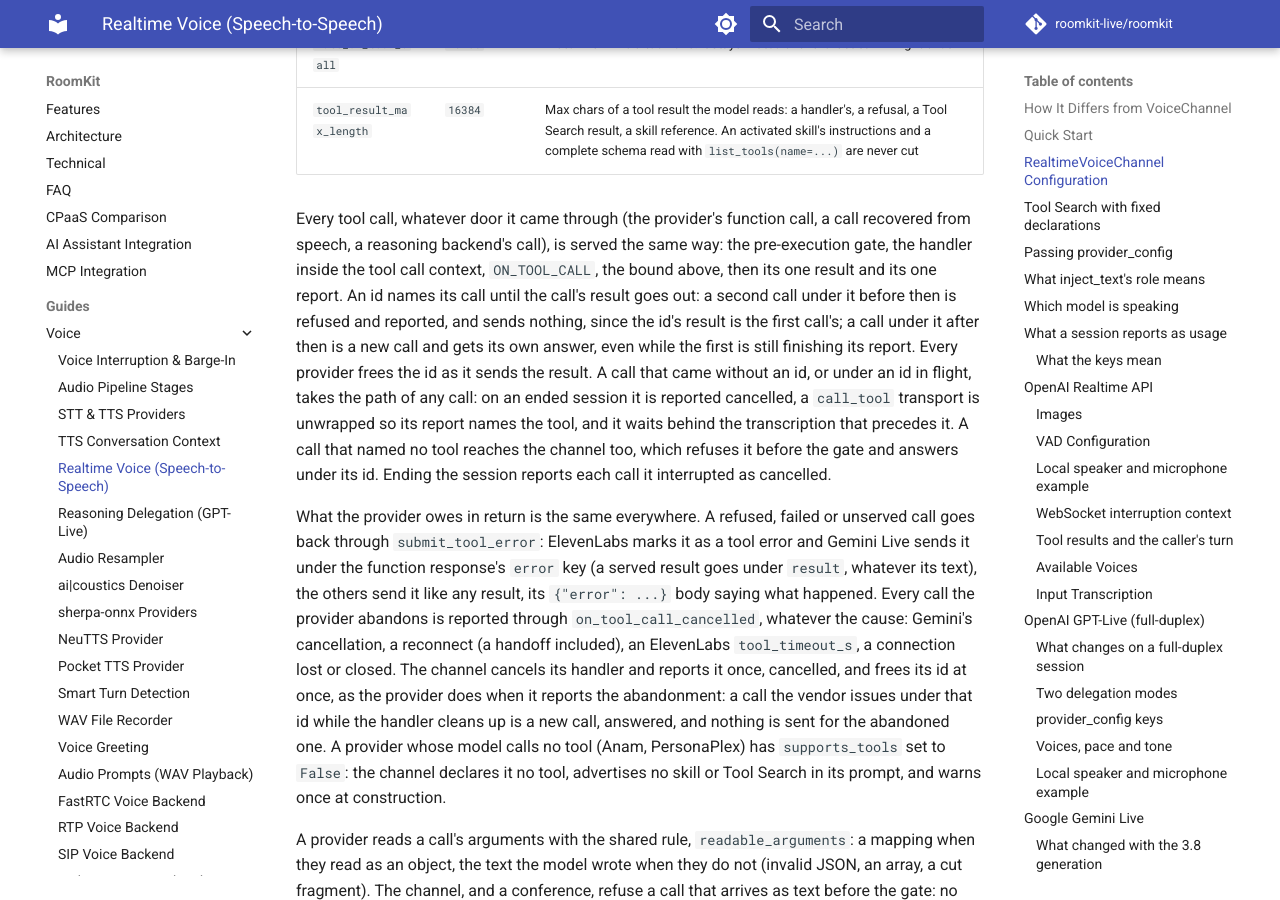
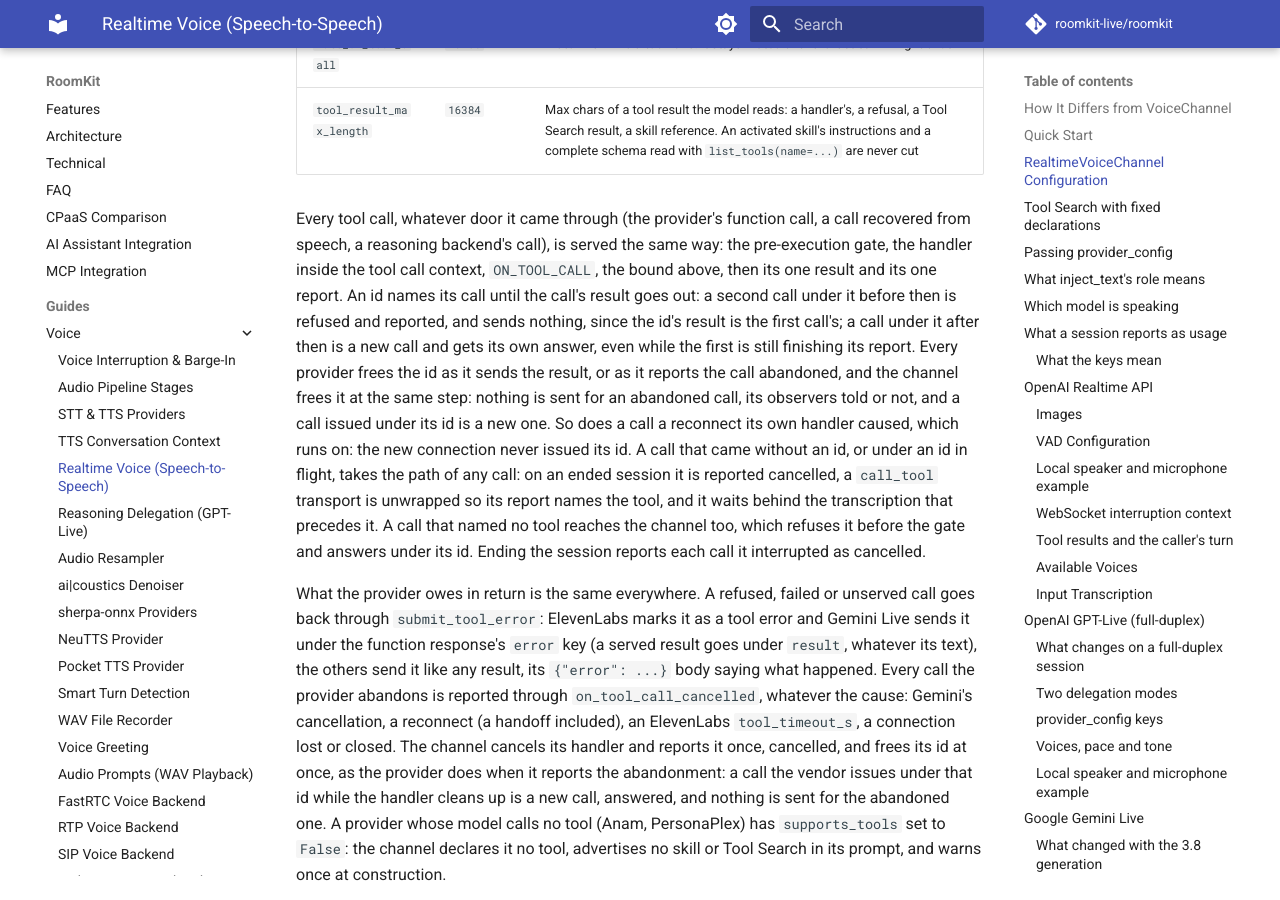
Before and after one commit to roomkit-live/roomkit-docs, an MkDocs documentation site: the page built from docs/guides/realtime-voice-providers.md, in a window 1280 px wide and 900 px high, scrolled down 2449 px. Built offline with MkDocs 1.6.1 and Material for MkDocs 9.7.7, drawn with Linux system fonts in a browser that asks for light colours; comment, search, counter and statistics services are not loaded.

Commit message:
docs(realtime): per review, the channel frees an abandoned call's id at the step the provider does, its observers told or not, and so does a call its own handler's reconnect orphaned (RMK-460)

```diff
--- a/docs/guides/realtime-voice-providers.md
+++ b/docs/guides/realtime-voice-providers.md
@@ -93,7 +93,10 @@ until the call's result goes out: a second call under it before then is
 refused and reported, and sends nothing, since the id's result is the first
 call's; a call under it after then is a new call and gets its own answer, even
 while the first is still finishing its report. Every provider frees the id as
-it sends the result. A call that came without an id, or under an id in flight,
+it sends the result, or as it reports the call abandoned, and the channel frees
+it at the same step: nothing is sent for an abandoned call, its observers told
+or not, and a call issued under its id is a new one. So does a call a reconnect
+its own handler caused, which runs on: the new connection never issued its id. A call that came without an id, or under an id in flight,
 takes the path of any call: on an ended session it is reported cancelled, a
 `call_tool` transport is unwrapped so its report names the tool, and it waits
 behind the transcription that precedes it. A call that named no tool reaches
```
